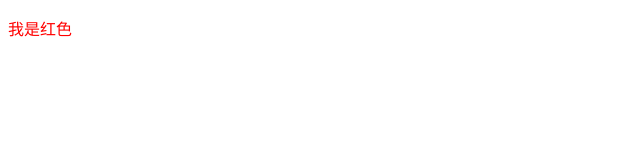
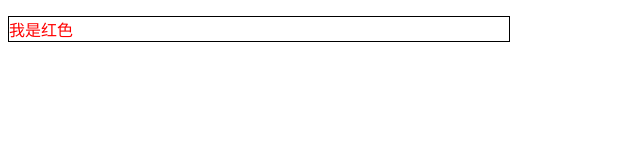
Before and after one commit to kamomechan/front-end, a plain HTML site: page css/basic-content/index.html in a window 1280 px wide. Shown: the whole page, without its empty margins (0-640 px from the left). Drawn offline with Linux system fonts and the light colour scheme.

Commit message:
add readme file

```diff
--- a/css/basic-content/styles/style.css
+++ b/css/basic-content/styles/style.css
@@ -1,7 +1,12 @@
 /* 整个结构为规则集 */
 /* 选择器 selector 指定要添加样式的元素 */
 p {
-    /* 声明 declaration 一条单独的规则，指定为元素的哪个属性添加样式*/
+    /* 声明 declaration 一条单独的规则，指定为元素的哪个属性添加样式 */
     /* color 属性 properties; red 属性值 property-value */
+    /* 每个声明之间用分号隔开;
+       属性和属性值之间用冒号隔开;
+       属性值和属性值之间用空格隔开 */
     color: red;
+    width: 500px;
+    border: 1px solid black;
 }
```
Also changed, not shown: README.md (added).
